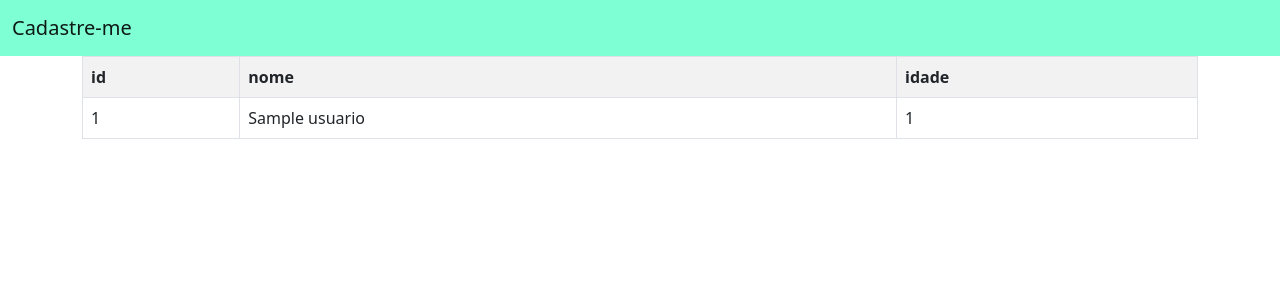
After one commit to Fabio-Oliveira91/projeto-django, a Django app: template projeto_cad_usuarios/app_cad_usuarios/templates/usuarios/usuarios.html in a window 1280 px wide. The commit adds this page. Shown: the top 300 px of the page. Run offline with Django 4.2, Linux system fonts and the light colour scheme; the template is opened without the code that fills it: values that come from a table or form of the project are taken from there, others are empty; tables that the repository leaves empty hold one stand-in row (values such as "Sample post").

Commit message:
criando pag de usuario

```diff
--- a/projeto_cad_usuarios/app_cad_usuarios/models.py
+++ b/projeto_cad_usuarios/app_cad_usuarios/models.py
@@ -1,9 +1,7 @@
 from django.db import models
 
-# Create your models here.
 
-
-class usuarios(models.Model):
+class Usuario(models.Model):
     id_usuario = models.AutoField(primary_key=True)
     nome = models.TextField(max_length=255)
     idade = models.IntegerField()
--- /dev/null
+++ b/projeto_cad_usuarios/app_cad_usuarios/templates/usuarios/base.html
@@ -0,0 +1,40 @@
+<!doctype html>
+<html lang="en">
+
+<head>
+    <!-- Required meta tags -->
+    <meta charset="utf-8">
+    <meta name="viewport" content="width=device-width, initial-scale=1">
+
+    <!-- Bootstrap CSS -->
+    <link href="https://cdn.jsdelivr.net/npm/bootstrap@5.0.2/dist/css/bootstrap.min.css" rel="stylesheet"
+        integrity="sha384-EVSTQN3/azprG1Anm3QDgpJLIm9Nao0Yz1ztcQTwFspd3yD65VohhpuuCOmLASjC" crossorigin="anonymous">
+
+    <title>Cadastre-me</title>
+</head>
+
+<body>
+    <nav style="background-color: aquamarine !important;" class="navbar navbar-light bg-light">
+        <div class="container-fluid">
+            <a class="navbar-brand" href="#">Cadastre-me</a>
+        </div>
+    </nav>
+    {% block conteudo %}
+
+    {% endblock %}
+
+    <!-- Optional JavaScript; choose one of the two! -->
+
+    <!-- Option 1: Bootstrap Bundle with Popper -->
+    <script src="https://cdn.jsdelivr.net/npm/bootstrap@5.0.2/dist/js/bootstrap.bundle.min.js"
+        integrity="sha384-MrcW6ZMFYlzcLA8Nl+NtUVF0sA7MsXsP1UyJoMp4YLEuNSfAP+JcXn/tWtIaxVXM"
+        crossorigin="anonymous"></script>
+
+    <!-- Option 2: Separate Popper and Bootstrap JS -->
+    <!--
+    <script src="https://cdn.jsdelivr.net/npm/@popperjs/core@2.9.2/dist/umd/popper.min.js" integrity="sha384-IQsoLXl5PILFhosVNubq5LC7Qb9DXgDA9i+tQ8Zj3iwWAwPtgFTxbJ8NT4GN1R8p" crossorigin="anonymous"></script>
+    <script src="https://cdn.jsdelivr.net/npm/bootstrap@5.0.2/dist/js/bootstrap.min.js" integrity="sha384-cVKIPhGWiC2Al4u+LWgxfKTRIcfu0JTxR+EQDz/bgldoEyl4H0zUF0QKbrJ0EcQF" crossorigin="anonymous"></script>
+    -->
+</body>
+
+</html>
--- /dev/null
+++ b/projeto_cad_usuarios/app_cad_usuarios/templates/usuarios/usuarios.html
@@ -0,0 +1,19 @@
+{% extends 'usuarios/base.html' %}
+{% block conteudo %}
+<div class="container">
+    <table class="table table-bordered table-striped">
+        <tr>
+            <th>id</th>
+            <th>nome</th>
+            <th>idade</th>
+        </tr>
+        {% for usuario in usuarios %}
+        <tr>
+            <td>{{usuario.id_usuario}}</td>
+            <td>{{usuario.nome}}</td>
+            <td>{{usuario.idade}}</td>
+        </tr>
+        {% endfor %}
+    </table>
+</div>
+{% endblock %}
```
Also changed, not shown: projeto_cad_usuarios/app_cad_usuarios/templates/usuarios/home.html (+4 -39 lines), projeto_cad_usuarios/app_cad_usuarios/views.py (+12 -3 lines), projeto_cad_usuarios/app_cad_usuarios/migrations/0002_rename_usuarios_usuario.py (added), projeto_cad_usuarios/db.sqlite3.
